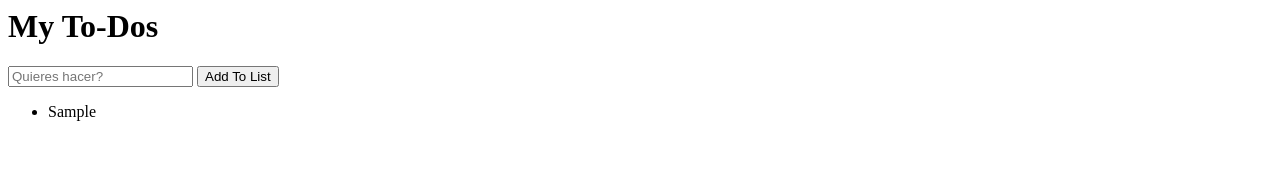
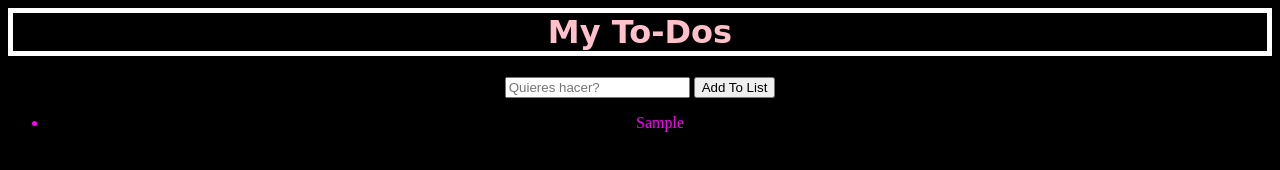
Before and after one commit to joinpursuit/Pursuit-Core-Events-Lab, a website: page index.html in a window 1280 px wide. Both pictures are taken after typing "Sample" into the empty fields and a click on the button "Add To List". Drawn offline with Linux system fonts and the light colour scheme.

Commit message:
Added CSS design

```diff
--- /dev/null
+++ b/index.css
@@ -0,0 +1,27 @@
+body {
+    background-color: black;
+    text-align: center;
+}
+
+
+h1 {
+    font-family: cursive;
+    color: pink;
+    border: 5px solid white;
+}
+
+li {
+    color: magenta;
+}
+
+#error {
+    animation: blinker .1s linear infinite;
+    color: red;
+}
+
+@keyframes blinker{
+    0% {
+        opacity: 0;
+    }
+
+}
--- a/index.html
+++ b/index.html
@@ -1,6 +1,7 @@
 <html>
     <head>
       <script src="index.js" defer></script>
+      <link rel="stylesheet" href="index.css">
     </head>
     <body>
       <h1> My To-Dos </h1>
```
